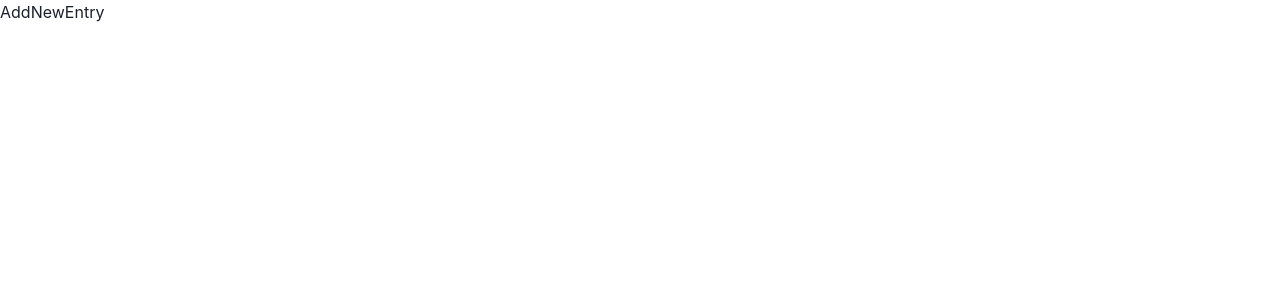
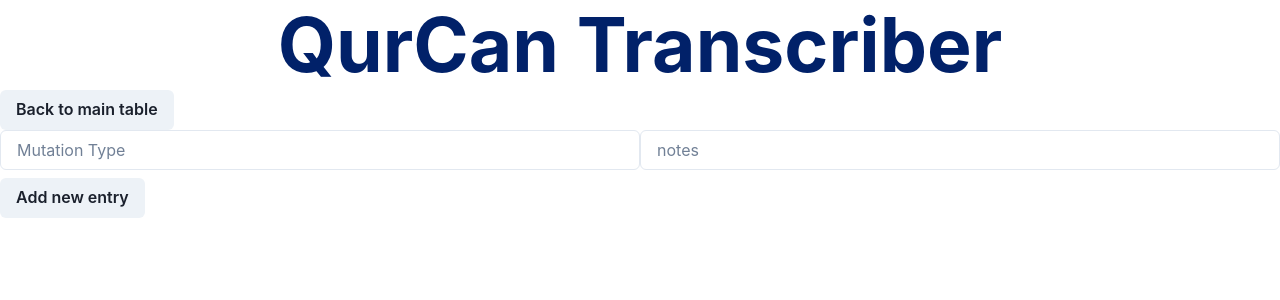
Before and after one commit to husaininazeer/QCT, a React (Create React App) app: page /add-values in a window 1280 px wide. Shown: the top 300 px of the page. Built offline with nearby package versions, Linux system fonts and the light colour scheme.

Commit message:
WIP: render form for new values page

```diff
--- a/src/Pages/AddNewEntry.jsx
+++ b/src/Pages/AddNewEntry.jsx
@@ -1,8 +1,29 @@
 import React from 'react'
-// import
+import { Heading, Stack, Center, Button, Select, Input } from '@chakra-ui/react'
+import { useNavigate } from 'react-router-dom'
 
 function AddNewEntry() {
-  return <div>AddNewEntry</div>
+  const navigate = useNavigate()
+
+  const handleBackPress = () => {
+    navigate(-1)
+  }
+
+  return (
+    <>
+      <Heading align="center" color="#012169" fontSize="75px">
+        QurCan Transcriber
+      </Heading>
+      <Button onClick={handleBackPress}> Back to main table </Button>
+      <Stack direction="column" shouldWrapChildren>
+        <Center>
+          <Input placeholder="Mutation Type"></Input>
+          <Input placeholder="notes"></Input>
+        </Center>
+        <Button>Add new entry</Button>
+      </Stack>
+    </>
+  )
 }
 
 export default AddNewEntry
```
